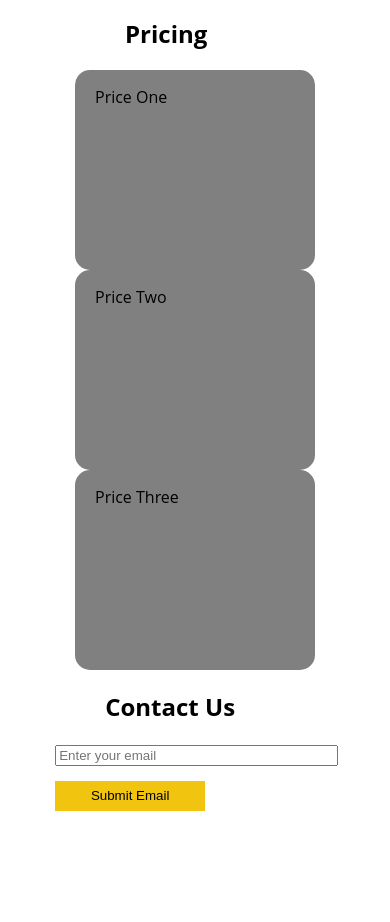
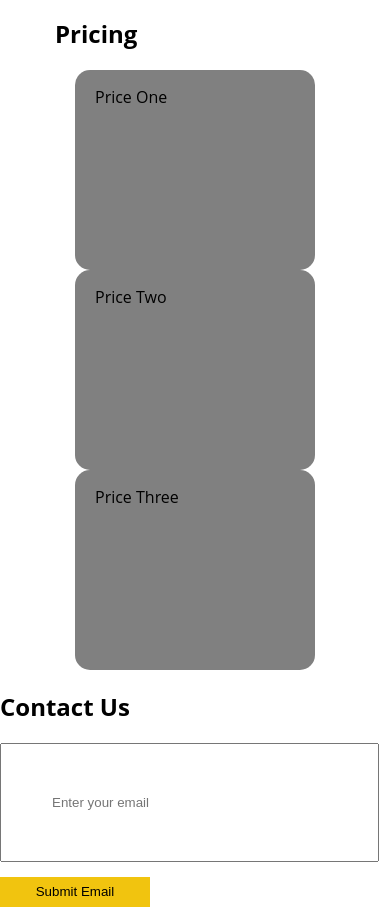
Before and after one commit to BradleyMcInnes/product_page, a plain HTML site: page index.html in a window 390 px wide. Shown: the part 686-1608 px from the top of the page. Before the commit the page ends 1512 px from the top, so only its background shows below. Drawn offline with Linux system fonts and the light colour scheme.

Commit message:
Fixed the pricing section, the email is still messed up

```diff
--- a/index.html
+++ b/index.html
@@ -20,14 +20,12 @@
               <ul>
                 <li><a class="nav-link" href="#What_we_offer">What we offer</a></li>
                 <li><a class="nav-link" href="#Pricing">Pricing</a></li>
-                <li><a class="nav-link" href="#Contact">Contact Us</a></li>
+                <li><a class="nav-link" href="#hero">Contact Us</a></li>
               </ul>
             </nav>
         </div>
 
     </header>
-
-    <body>
 
         <div class="wrap">
             <div class="What_We_Offer">
@@ -70,10 +68,9 @@
                     frameborder=0;>
                 </iframe>
 
-
             </div>
 
-            <div class="pricing">
+            <div class="pricing-div">
 
                 <section id="Pricing">
                     <h2>Pricing</h2>
@@ -91,13 +88,11 @@
                     </div>
                 </section>
             </div>
+            </div>
 
-            <div class="contact">
-
-                <section id="Contact">
             <h2>Contact Us</h2>
 
-                    <form id="form" action="https://www.freecodecamp.com/email-submit">
+            <form id="form">
                 <input
                    name="email"
                    id="email"
@@ -108,9 +103,5 @@
                 <input id="submit" type="submit"
                    value="Submit Email" class="btn"/>
             </form>
-                </section>
-            </div>
-        </div>
-    </body>
 
 </html>
--- a/style.css
+++ b/style.css
@@ -86,22 +86,14 @@ nav > ul {
 
 /*Pricing Section*/
 
-.pricing h2 {
-    padding-left: 50px;
-}
 
 .Price_box {
   width: 200px;
   height: 200px;
   background-color: grey;
   border-radius: 15px;
-  padding: 0px 20px 0px 20px
-}
-
-.Price_box h2 {
-  display: flex;
-  flex-direction: column;
-  align-items: center;
+  padding: 0px 20px 0px 20px;
+  margin: 0px 20px 0px 20px;
 }
 
 .price_container {
@@ -119,27 +111,24 @@ nav > ul {
 
 /* Contact - none of the below works */
 
-.Contact {
-  display: flex;
-  flex-direction: column;
-  align-items: center;
+
+
+#form input[type='email'] {
+  max-width: 275px;
+  width: 100%;
+  padding: 50px;
 }
 
-.contact h2 {
-        padding-left: 50px;
-}
-
- #Contact input[type='email'] {
-     max-width: 275px;
-     width: 100%;
-}
-
-#Contact input[type='submit'] {
+#form input[type='submit'] {
   max-width: 150px;
   width: 100%;
   height: 30px;
   margin: 15px 0;
   border: 0;
   background-color: #f1c40f;
+}
 
+input[type='submit']:hover {
+  background-color: orange;
+  transition: background-color 1s;
 }
```
Lines whose indentation alone changed are shown as unchanged.
